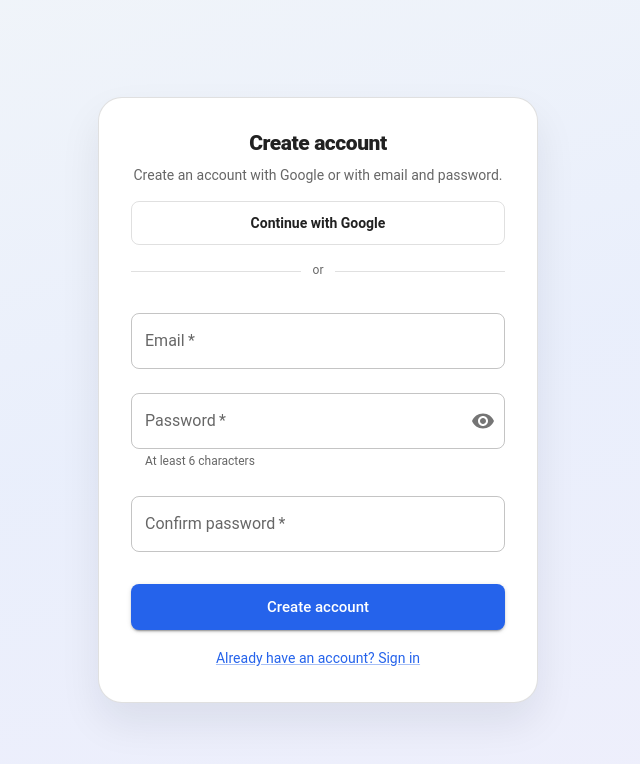
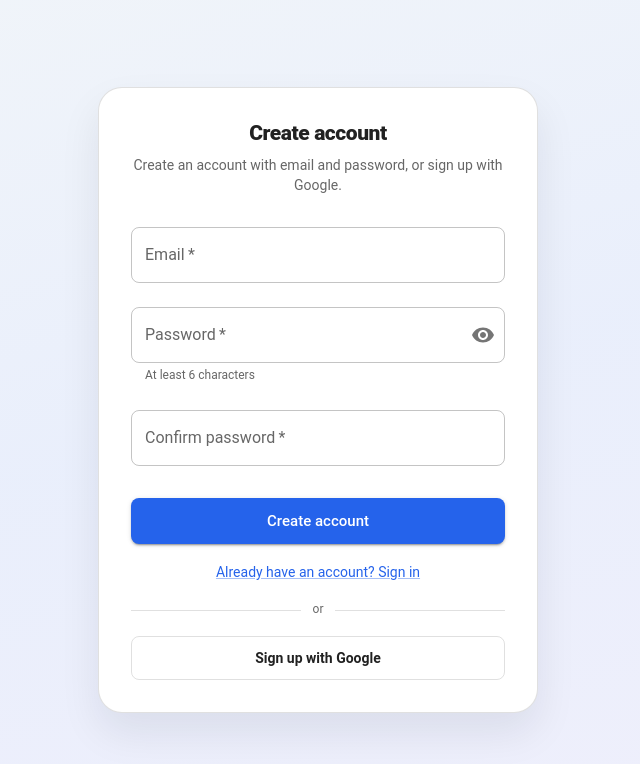
Before and after one commit to greedyChicken/techniczny-projekt, a React (Vite) app in the folder frontend/: page /register in a window 1280 px wide. Shown: the top 764 px of the page, without its empty margins (320-960 px from the left). Built offline with nearby package versions, Linux system fonts and the light colour scheme; no server answers.

Commit message:
refactor signin/signup pages

```diff
--- a/frontend/src/pages/LoginPage.jsx
+++ b/frontend/src/pages/LoginPage.jsx
@@ -63,18 +63,8 @@ const LoginPage = () => {
                         Sign in
                     </Typography>
                     <Typography variant="body2" color="text.secondary" align="center" sx={{ mb: 2 }}>
-                        Welcome back. Sign in with Google or your email and password.
+                        Welcome back. Sign in with your email and password, or continue with Google.
                     </Typography>
-
-                    <GoogleSignInButton />
-
-                    <Box sx={{ display: "flex", alignItems: "center", gap: 1.5, my: 2 }}>
-                        <Divider sx={{ flex: 1 }} />
-                        <Typography variant="caption" color="text.secondary">
-                            or
-                        </Typography>
-                        <Divider sx={{ flex: 1 }} />
-                    </Box>
 
                     {error && (
                         <Alert
@@ -86,7 +76,7 @@ const LoginPage = () => {
                         </Alert>
                     )}
 
-                    <Box component="form" onSubmit={handleSubmit} noValidate sx={{ mt: 1 }}>
+                    <Box component="form" onSubmit={handleSubmit} noValidate sx={{ mt: error ? 2 : 1 }}>
                         <TextField
                             margin="normal"
                             required
@@ -140,6 +130,16 @@ const LoginPage = () => {
                             </Link>
                         </Box>
                     </Box>
+
+                    <Box sx={{ display: "flex", alignItems: "center", gap: 1.5, my: 2 }}>
+                        <Divider sx={{ flex: 1 }} />
+                        <Typography variant="caption" color="text.secondary">
+                            or
+                        </Typography>
+                        <Divider sx={{ flex: 1 }} />
+                    </Box>
+
+                    <GoogleSignInButton>Sign in with Google</GoogleSignInButton>
                 </Paper>
             </Container>
         </Box>
--- a/frontend/src/pages/RegisterPage.jsx
+++ b/frontend/src/pages/RegisterPage.jsx
@@ -109,18 +109,8 @@ const RegisterPage = () => {
                         Create account
                     </Typography>
                     <Typography variant="body2" color="text.secondary" align="center" sx={{ mb: 2 }}>
-                        Create an account with Google or with email and password.
+                        Create an account with email and password, or sign up with Google.
                     </Typography>
-
-                    <GoogleSignInButton />
-
-                    <Box sx={{ display: "flex", alignItems: "center", gap: 1.5, my: 2 }}>
-                        <Divider sx={{ flex: 1 }} />
-                        <Typography variant="caption" color="text.secondary">
-                            or
-                        </Typography>
-                        <Divider sx={{ flex: 1 }} />
-                    </Box>
 
                     {error && (
                         <Alert
@@ -132,7 +122,7 @@ const RegisterPage = () => {
                         </Alert>
                     )}
 
-                    <Box component="form" onSubmit={handleSubmit} noValidate sx={{ mt: 1 }}>
+                    <Box component="form" onSubmit={handleSubmit} noValidate sx={{ mt: error ? 2 : 1 }}>
                         <TextField
                             margin="normal"
                             required
@@ -201,6 +191,16 @@ const RegisterPage = () => {
                             </Link>
                         </Box>
                     </Box>
+
+                    <Box sx={{ display: "flex", alignItems: "center", gap: 1.5, my: 2 }}>
+                        <Divider sx={{ flex: 1 }} />
+                        <Typography variant="caption" color="text.secondary">
+                            or
+                        </Typography>
+                        <Divider sx={{ flex: 1 }} />
+                    </Box>
+
+                    <GoogleSignInButton>Sign up with Google</GoogleSignInButton>
                 </Paper>
             </Container>
         </Box>
```
